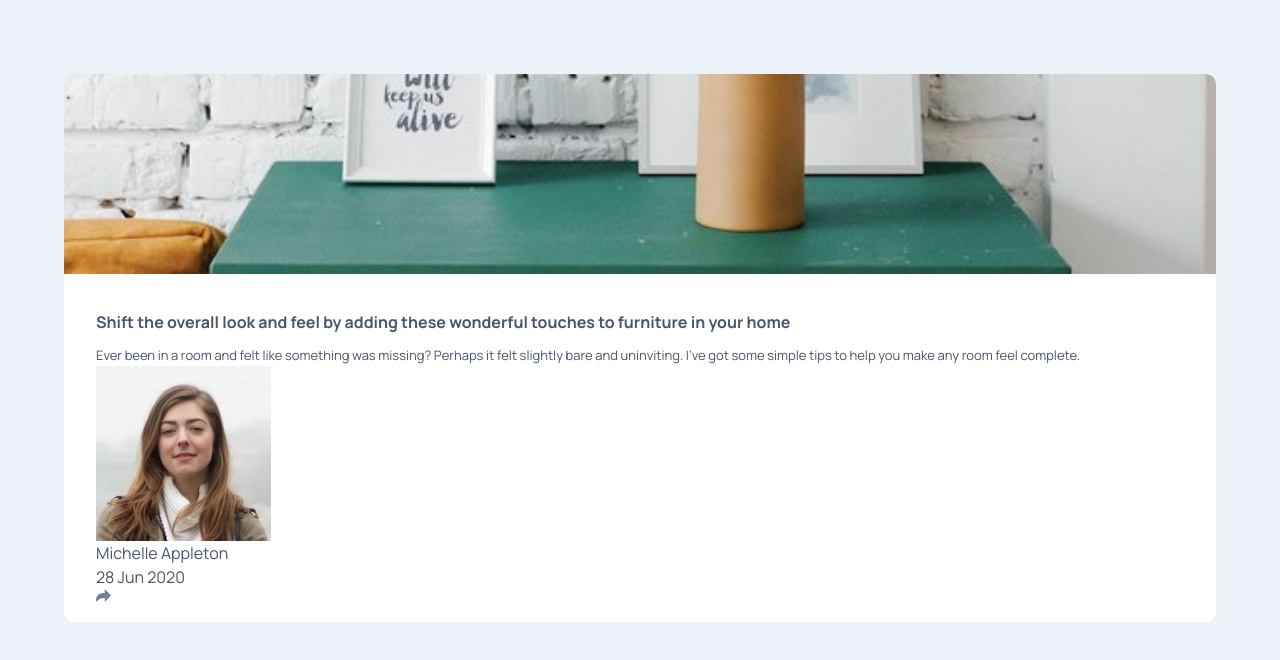
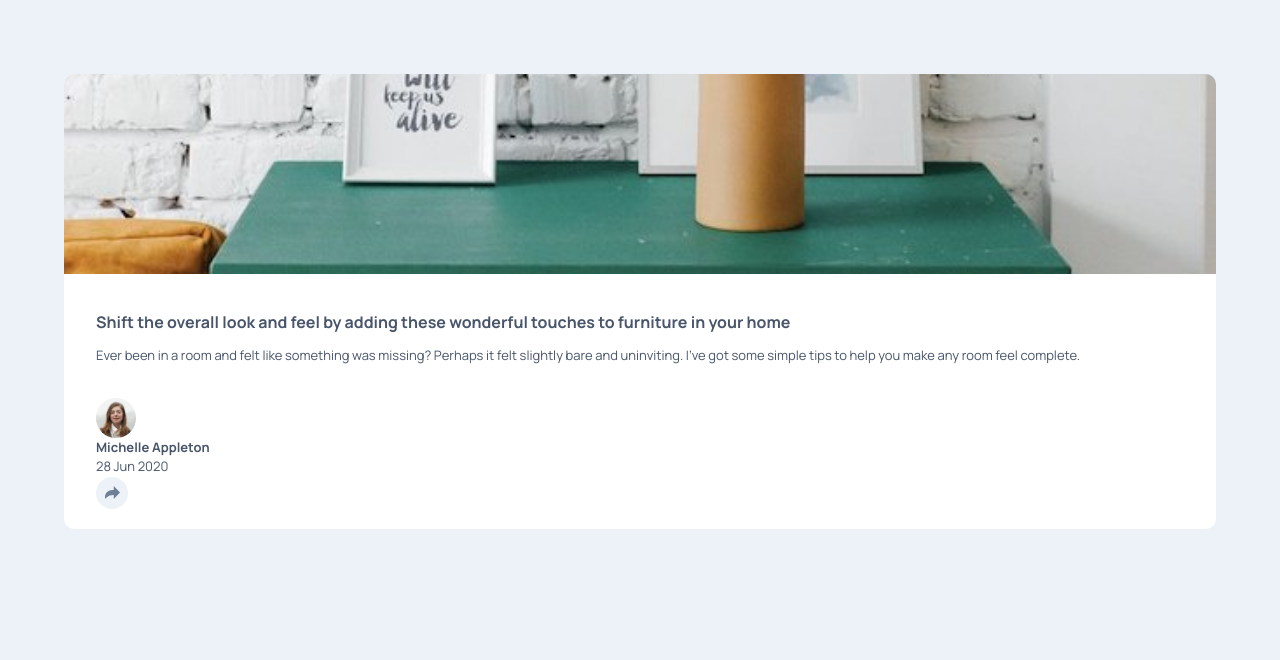
Before and after one commit to tdimnet/Article-preview-component, a plain HTML site: page index.html in a window 1280 px wide. Drawn offline with Linux system fonts and the light colour scheme.

Commit message:
Styling card footer

```diff
--- a/css/main.css
+++ b/css/main.css
@@ -47,3 +47,32 @@ body {
 .description {
   font-size: 0.8125rem;
 }
+
+.card-footer {
+  margin-top: 2rem;
+}
+
+.profile-picture {
+  height: 2.5rem;
+  width: 2.5rem;
+  border-radius: 50%;
+}
+
+.advisor-name {
+  font-size: 0.8125rem;
+  font-weight: var(--fw-bold);
+}
+
+.date {
+  font-size: 0.8125rem;
+}
+
+.share-icon {
+  height: 2rem;
+  width: 2rem;
+  background-color: var(--light-grayish-blue);
+  display: flex;
+  align-items: center;
+  justify-content: center;
+  border-radius: 50%;
+}
--- a/index.html
+++ b/index.html
@@ -40,21 +40,12 @@
           <img class="profile-picture" src="./images/avatar-michelle.jpg" alt="Michelle Appleton">
           <p class="advisor-name">Michelle Appleton</p>
           <p class="date">28 Jun 2020</p>
-          <img class="share-icon" src="./images/icon-share.svg" alt="Share icon">
+          <div class="share-icon">
+            <img src="./images/icon-share.svg" alt="Share icon">
+          </div>
         </footer>
       </div>
     </main>
-    <!-- Shift the overall look and feel by adding these wonderful
-  touches to furniture in your home
-
-  Ever been in a room and felt like something was missing? Perhaps
-  it felt slightly bare and uninviting. I’ve got some simple tips
-  to help you make any room feel complete.
-
-  Michelle Appleton
-  28 Jun 2020
-
-  Share -->
     <script src="./js/app.js"></script>
   </body>
 </html>
```
